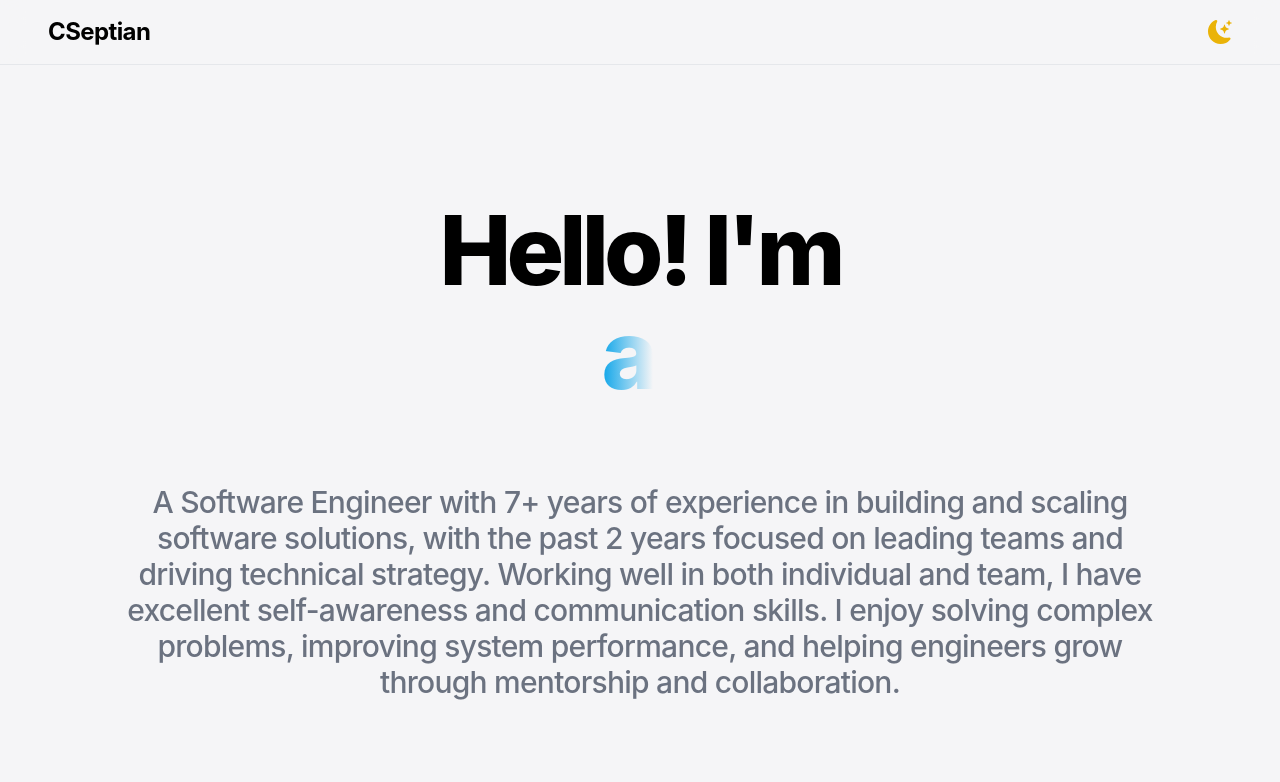
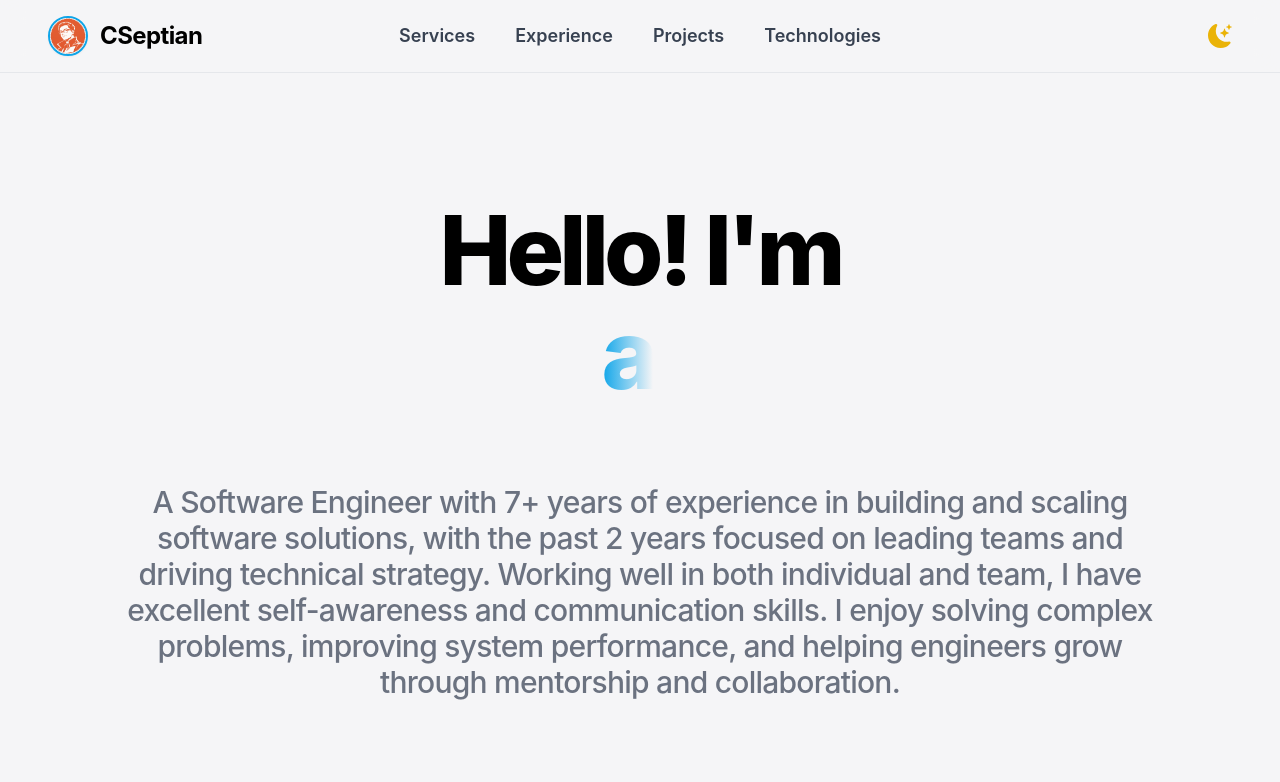
Before and after one commit to cseptian98/react-portofolio-with-tailwind, a Next.js app: page / in a window 1280 px wide. Shown: the top 782 px of the page. Built offline with nearby package versions, Linux system fonts and the light colour scheme.

Commit message:
feat: implement global dark mode state, smooth scrolling, and update navigation anchors

```diff
--- a/src/components/Base/index.tsx
+++ b/src/components/Base/index.tsx
@@ -1,41 +1,46 @@
 import Head from "next/head";
-import { useState } from "react";
 import { motion } from "framer-motion";
 import { ServiceSection } from "@/components/Services";
 import { ExperienceTimeline } from "@/components/Timeline";
 import ProjectSection from "@/components/Projects";
 import Footer from "@/components/Footer";
+import TechnologySection from "@/components/Technologies";
 import HeroSection from "@/components/Hero";
 import Navbar from "@/components/Navbar";
 
-const Home = () => {
-  const [darkMode, setDarkMode] = useState(false);
+interface HomeProps {
+  darkMode?: boolean;
+  setDarkMode?: (val: boolean) => void;
+}
+
+const Home = ({ darkMode = false, setDarkMode = () => {} }: HomeProps) => {
   return (
-    <div className={darkMode ? "dark" : ""}>
+    <>
       <Head>
         <title>Chandra Septian - Portfolio</title>
         <meta name="description" content="My Portfolio Page" />
-        <link rel="icon" href="/favicon.png" />
+        <link rel="icon" href="/Profile-Circular.jpg" />
       </Head>
 
       <header>
         <Navbar darkMode={darkMode} setDarkMode={setDarkMode} />
       </header>
       <motion.main
-        className="dark:bg-primary-dark bg-second-light pt-24 min-h-screen"
+        className="dark:bg-primary-dark bg-second-light pt-24 min-h-screen transition-colors duration-300"
         initial={{ opacity: 0 }}
         animate={{ opacity: 1 }}
         transition={{ duration: 0.8 }}
       >
         <div className="container-max">
-          <HeroSection />
-          <ServiceSection />
-          <ExperienceTimeline />
-          <ProjectSection />
+          <div id="hero"><HeroSection /></div>
+          <div id="services"><ServiceSection /></div>
+          <div id="experience"><ExperienceTimeline /></div>
+          <div id="projects"><ProjectSection /></div>
+          <div id="technologies"><TechnologySection /></div>
           <Footer />
         </div>
       </motion.main>
-    </div>
+    </>
   );
 };
 
--- a/src/components/Navbar/index.tsx
+++ b/src/components/Navbar/index.tsx
@@ -1,4 +1,6 @@
 import { BsFillMoonStarsFill, BsFillSunFill } from "react-icons/bs";
+import Image from "next/image";
+import Link from "next/link";
 
 interface NavbarProps {
   darkMode: boolean;
@@ -8,11 +10,23 @@ interface NavbarProps {
 const Navbar = ({darkMode, setDarkMode} : NavbarProps) => {
   return (
     <nav className="fixed top-0 left-0 right-0 z-50 px-6 sm:px-12 py-4 flex justify-between items-center bg-second-light/70 dark:bg-primary-dark/70 backdrop-blur-md border-b border-gray-200 dark:border-gray-800 transition-colors duration-300">
+      <Link href="/" className="flex items-center gap-3">
+        <div className="relative w-10 h-10 overflow-hidden rounded-full border-2 border-primary-light dark:border-second-light shadow-sm">
+          <Image src="/Profile-Circular.jpg" alt="Profile-Cilcular" fill className="object-cover" />
+        </div>
         <h1 className="text-xl sm:text-2xl font-bold tracking-tight text-primary-dark dark:text-second-light hover:text-primary-light transition-colors">
           CSeptian
         </h1>
-      <ul className="flex items-center">
-        <li>
+      </Link>
+
+      <ul className="hidden md:flex absolute left-1/2 -translate-x-1/2 items-center gap-10 text-lg font-semibold text-gray-700 dark:text-gray-300">
+        <li><Link href="/#services" className="hover:text-primary-light dark:hover:text-white transition-colors">Services</Link></li>
+        <li><Link href="/#experience" className="hover:text-primary-light dark:hover:text-white transition-colors">Experience</Link></li>
+        <li><Link href="/#projects" className="hover:text-primary-light dark:hover:text-white transition-colors">Projects</Link></li>
+        <li><Link href="/#technologies" className="hover:text-primary-light dark:hover:text-white transition-colors">Technologies</Link></li>
+      </ul>
+
+      <div className="flex items-center">
         {darkMode ? (
           <BsFillSunFill
             onClick={() => setDarkMode(!darkMode)}
@@ -24,8 +38,7 @@ const Navbar = ({darkMode, setDarkMode} : NavbarProps) => {
             className="cursor-pointer text-2xl text-yellow-500 hover:scale-110 transition-transform"
           />
         )}
-        </li>
-      </ul>
+      </div>
     </nav>
   )
 }
--- a/src/pages/_app.js
+++ b/src/pages/_app.js
@@ -1,7 +1,30 @@
 import '../styles/globals.css'
+import { useState, useEffect } from 'react';
 
 function MyApp({ Component, pageProps }) {
-  return <Component {...pageProps} />
+  const [darkMode, setDarkMode] = useState(true);
+  const [mounted, setMounted] = useState(false);
+
+  useEffect(() => {
+    setMounted(true);
+    const isDark = localStorage.getItem('darkMode') === 'true';
+    setDarkMode(isDark);
+  }, []);
+
+  const toggleDarkMode = (value) => {
+    setDarkMode(value);
+    localStorage.setItem('darkMode', value);
+  };
+
+  if (!mounted) {
+    return <div className="invisible"><Component {...pageProps} /></div>;
+  }
+
+  return (
+    <div className={darkMode ? "dark" : ""}>
+      <Component {...pageProps} darkMode={darkMode} setDarkMode={toggleDarkMode} />
+    </div>
+  )
 }
 
 export default MyApp
--- a/src/pages/index.tsx
+++ b/src/pages/index.tsx
@@ -1,5 +1,5 @@
 import Home from "@/components/Base";
 
-const Index = () => <Home />;
+const Index = (props: any) => <Home {...props} />;
 
 export default Index;
--- a/src/pages/project/[slug].tsx
+++ b/src/pages/project/[slug].tsx
@@ -39,10 +39,10 @@ const dummyProjects = {
   }
 };
 
-export default function ProjectDetail() {
+export default function ProjectDetail({ darkMode = false, setDarkMode = () => {} }: { darkMode?: boolean, setDarkMode?: (val: boolean) => void }) {
   const router = useRouter();
   const { slug } = router.query;
-  const [darkMode, setDarkMode] = useState(false);
+
 
   // If loading or slug is not yet available
   if (!slug) return null;
@@ -51,17 +51,17 @@ export default function ProjectDetail() {
 
   if (!project) {
     return (
-      <div className={darkMode ? "dark" : ""}>
+      <>
         <Navbar darkMode={darkMode} setDarkMode={setDarkMode} />
         <div className="min-h-screen flex items-center justify-center dark:bg-primary-dark bg-second-light pt-24 text-gray-900 dark:text-white">
           <h1>Project Not Found</h1>
         </div>
-      </div>
+      </>
     );
   }
 
   return (
-    <div className={darkMode ? "dark" : ""}>
+    <>
       <Head>
         <title>{project.title} - Portfolio</title>
       </Head>
@@ -126,6 +126,6 @@ export default function ProjectDetail() {
         </motion.div>
       </main>
       <Footer />
-    </div>
+    </>
   );
 }
--- a/src/styles/globals.css
+++ b/src/styles/globals.css
@@ -62,6 +62,10 @@
   }
 }
 
+html {
+  scroll-behavior: smooth;
+}
+
 html,
 body {
   padding: 0;
```
Lines whose indentation alone changed are shown as unchanged.
